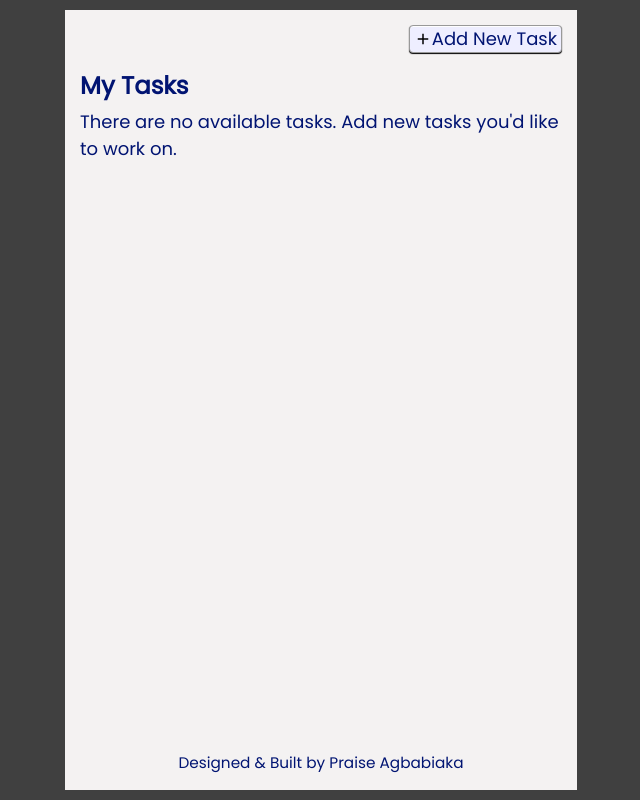
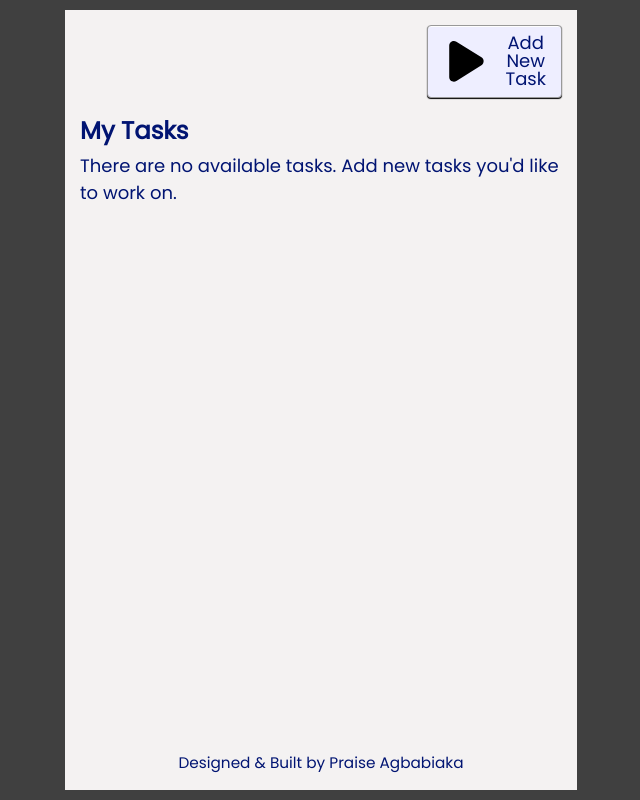
Before and after one commit to praiztech/task-manager, a React (Create React App) app: page / in a window 1280 px wide. Shown: the whole page, without its empty margins (319-959 px from the left). Built offline with nearby package versions, Linux system fonts and the light colour scheme.

Commit message:
update AddTask component to use show icon

```diff
--- a/src/Components/AddTask.js
+++ b/src/Components/AddTask.js
@@ -1,4 +1,4 @@
-import { AddIcon } from "../icons/Icons";
+import { ShowIcon } from "../icons/Icons";
 import { useEffect, useState } from "react";
 import { useAddBtnRef } from "../context/TasksProvider";
 import TaskForm from "./TaskForm";
@@ -35,7 +35,7 @@ export default function AddTask() {
         onClick={() => setShowTaskForm((prevTaskFormVisibility) => !prevTaskFormVisibility)}
         ref={addBtnRef}
       >
-        <AddIcon />
+        <ShowIcon />
         Add New Task
       </button>
       {showTaskForm && <TaskForm />}
```
